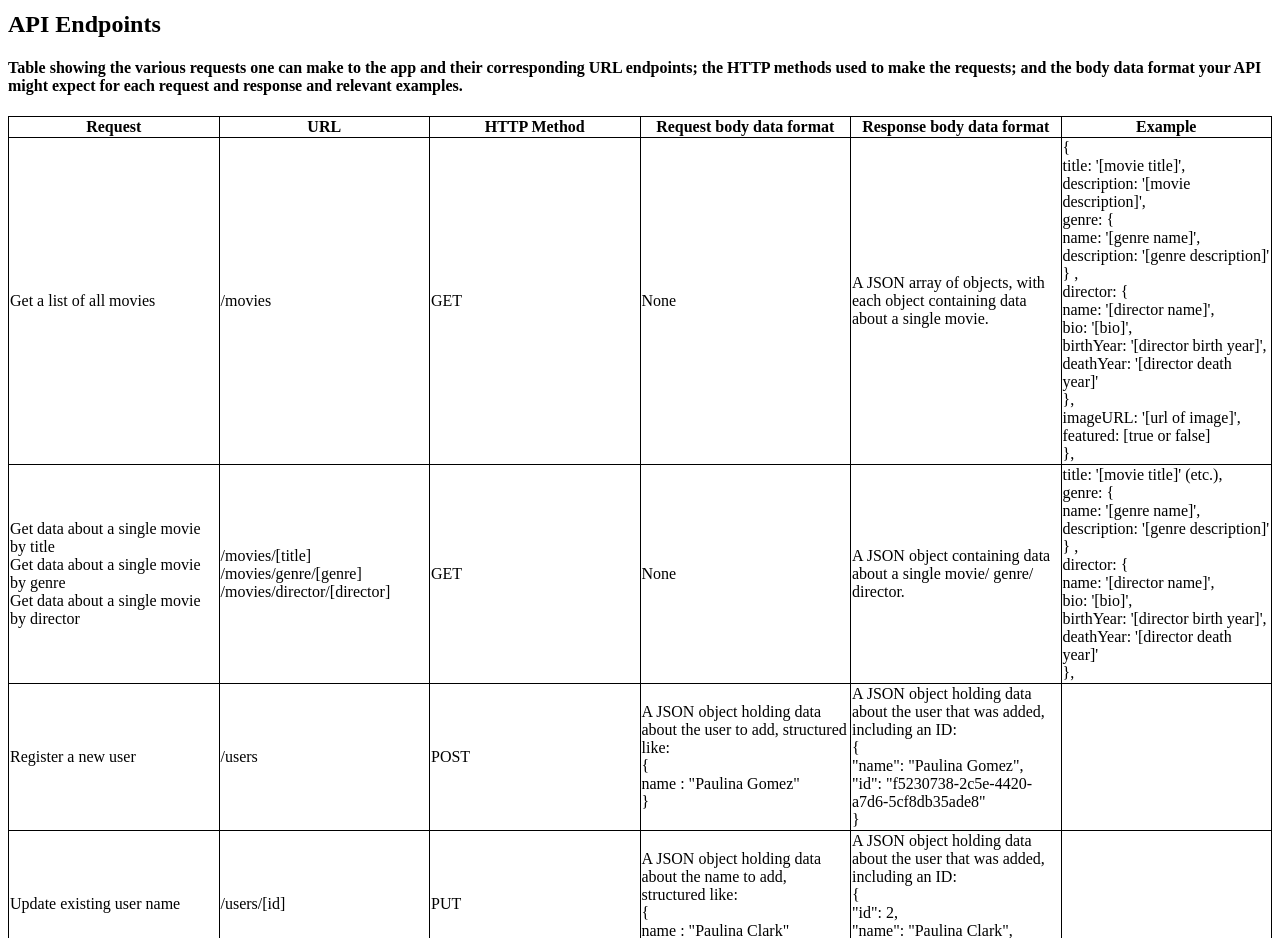
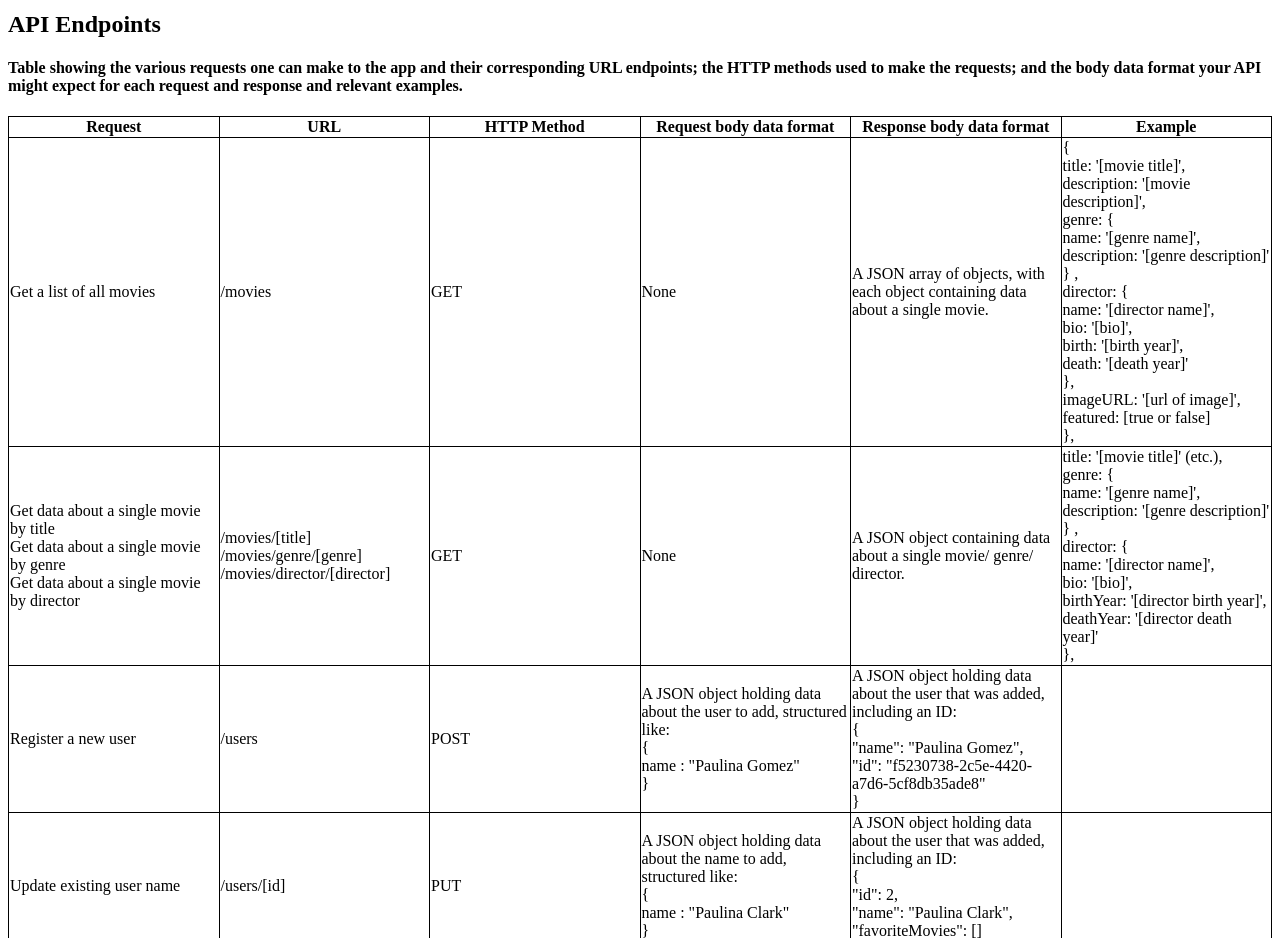
Before and after one commit to marksav85/movie-api, a website: page public/documentation.html in a window 1280 px wide. Shown: the part 1340-2278 px from the top of the page. Drawn offline with Linux system fonts and the light colour scheme.

Commit message:
update documentation with director endpoint info

```diff
--- a/public/documentation.html
+++ b/public/documentation.html
@@ -84,8 +84,8 @@
                         director: {<br>
                           name: '[director name]',<br>
                           bio: '[bio]',<br>
-                          birthYear: '[director birth year]',<br>
-                          deathYear: '[director death year]'<br>
+                          birth: '[birth year]',<br>
+                          death: '[death year]'<br>
                         },<br>
                         imageURL: '[url of image]',<br>
                         featured: [true or false] <br>
```
